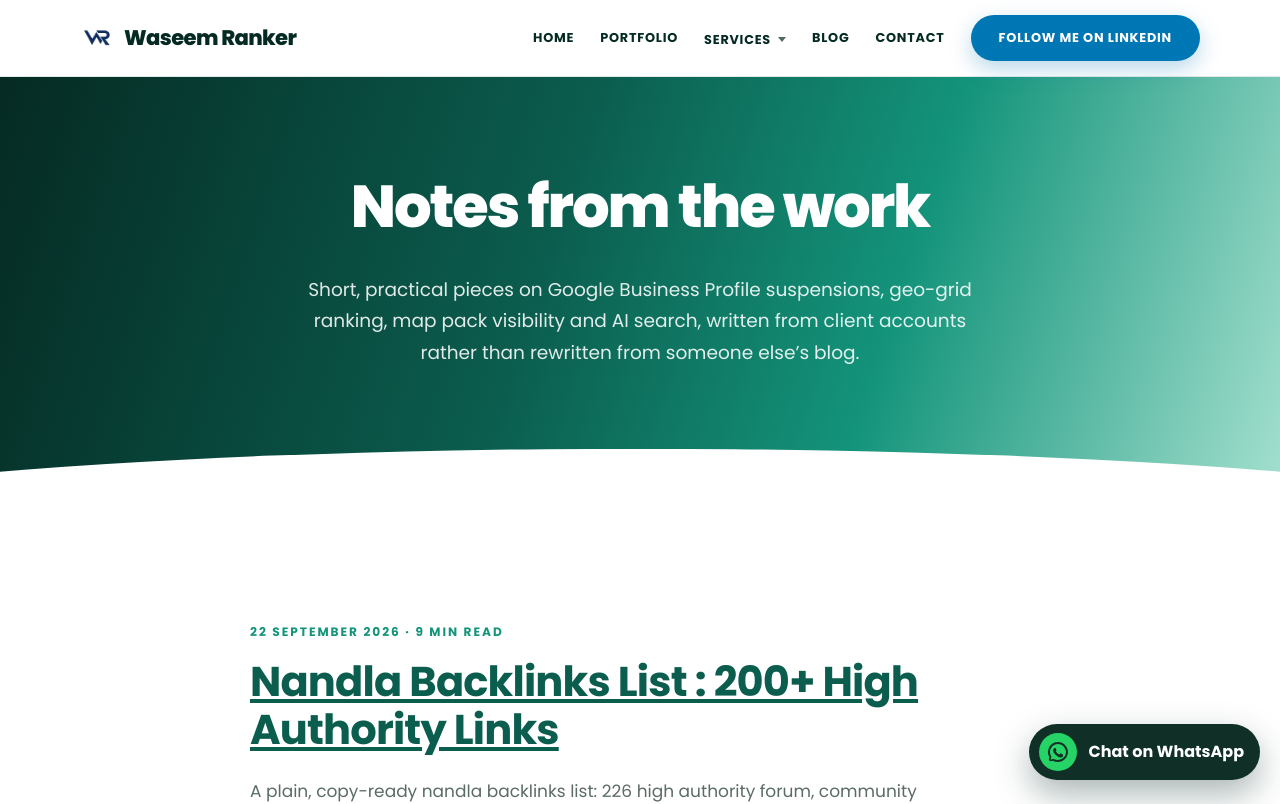
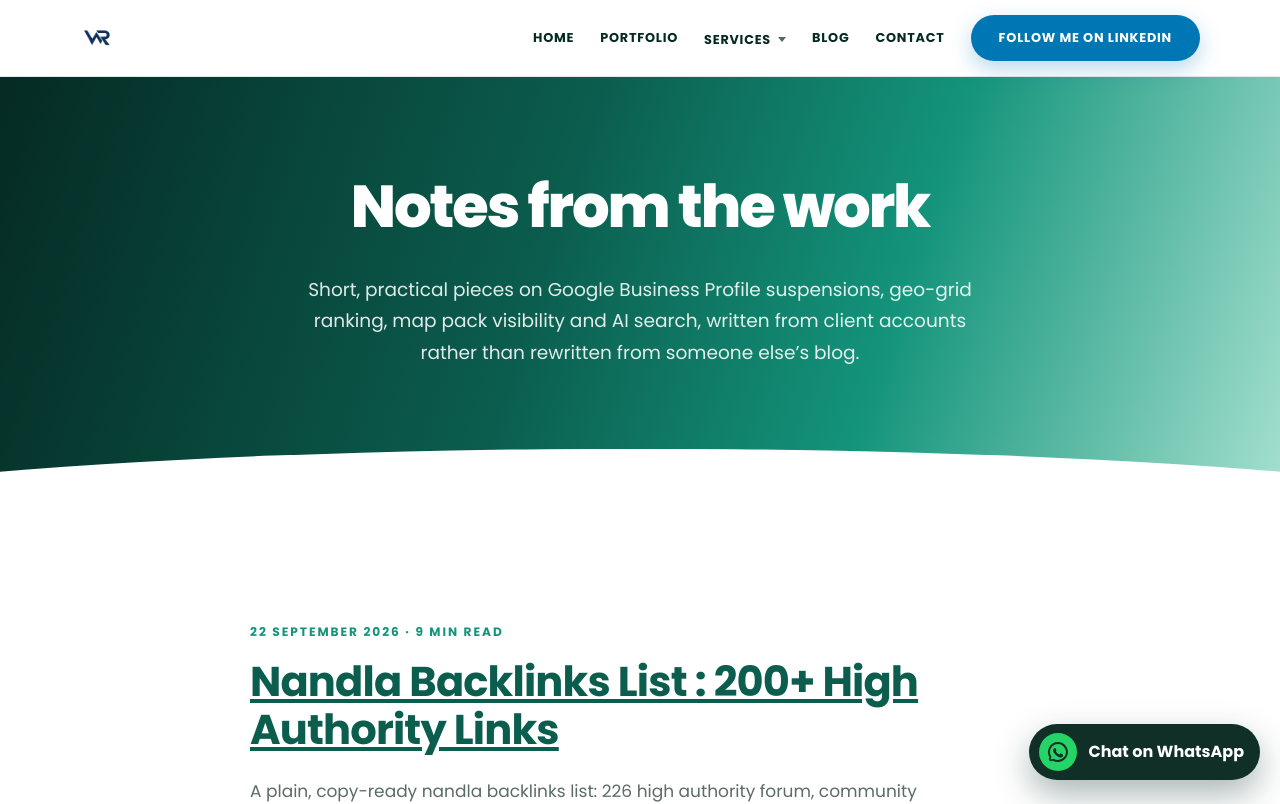
Before and after one commit to abbasid9276-spec/waseem-local-seo, a Next.js app: page /blog in a window 1280 px wide. Shown: the top 804 px of the page. Built offline with nearby package versions, Linux system fonts and the light colour scheme.

Commit message:
Update Header.js

```diff
--- a/components/Header.js
+++ b/components/Header.js
@@ -11,10 +11,8 @@
             src="/img/logo/image.png"
             width="512"
             height="512"
-            alt=""
-            aria-hidden="true"
+            alt={site.brand}
           />
-          {site.brand}
         </a>
         <nav className="nav" aria-label="Primary">
           <a href="/">Home</a>
```
